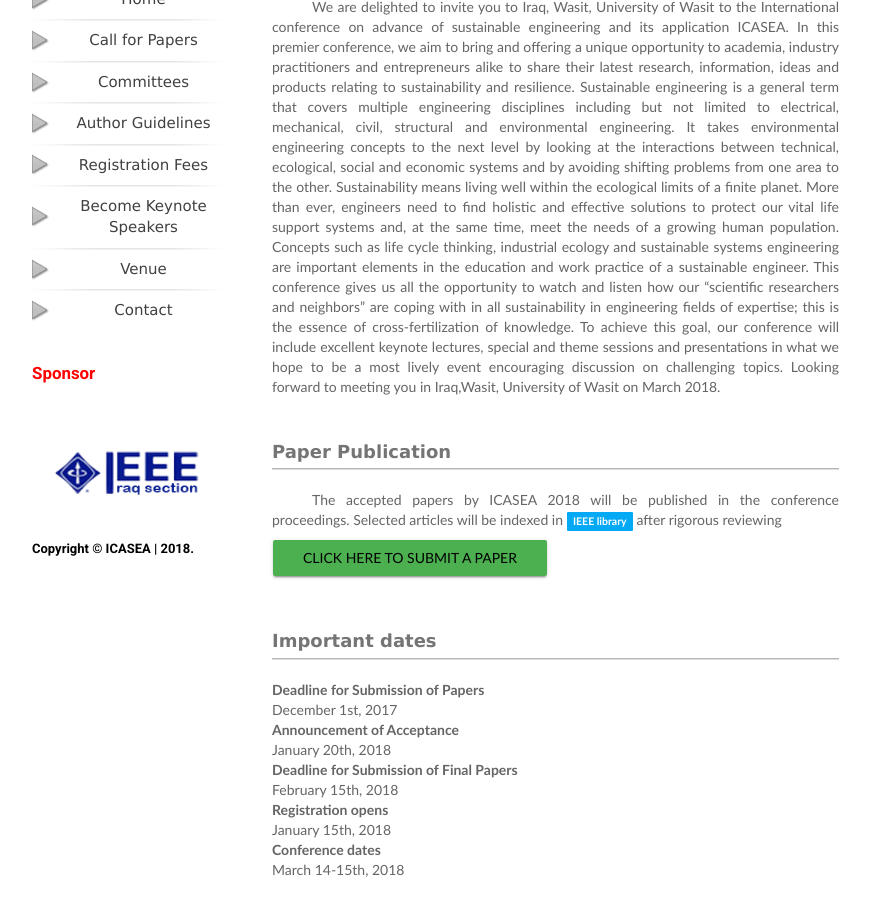
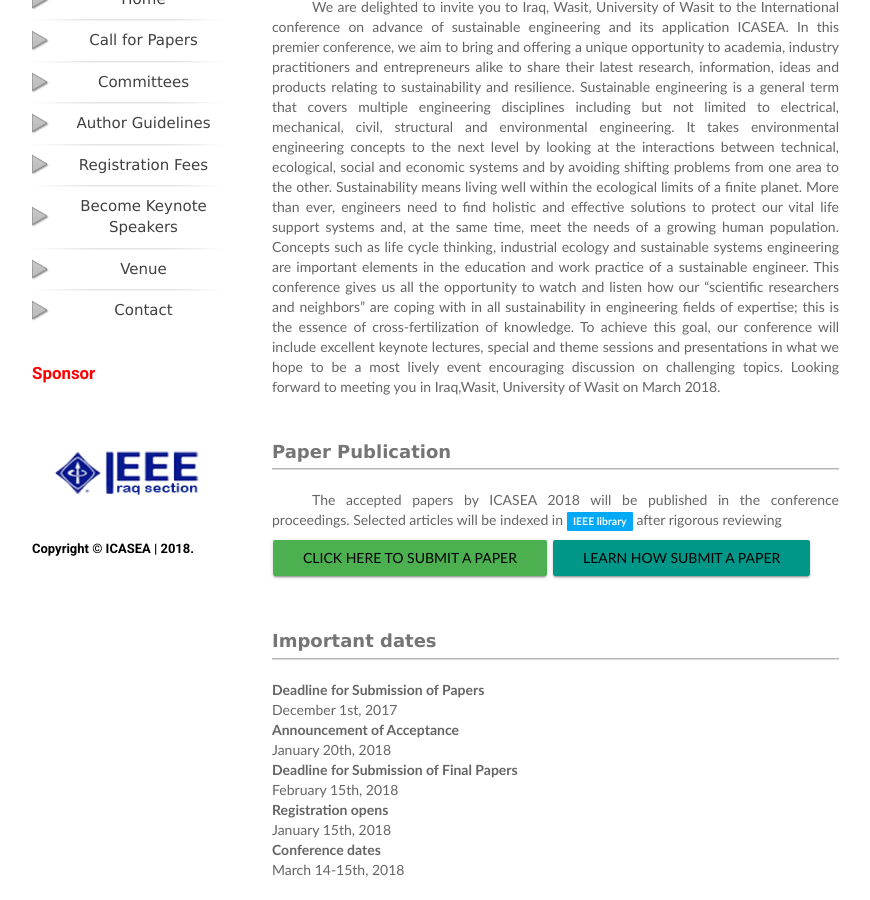
Before and after one commit to alaidi/ICOSEA, a Jekyll site: the page built from index.md, in a window 1280 px wide and 900 px high, scrolled down 661 px. Shown: the whole window, without its empty margins (177-1047 px from the left). Built offline with Jekyll 4.4.1, drawn with Linux system fonts in a browser that asks for light colours.

Commit message:
how to upload paper

```diff
--- a/_includes/home.html
+++ b/_includes/home.html
@@ -24,6 +24,7 @@ challenging topics. Looking forward to meeting you in Iraq,Wasit, University of
 <p class="indent">The accepted papers by ICASEA  2018 will be published in the conference proceedings.
 Selected articles will be indexed in <span class="label label-info">IEEE library</span> after rigorous reviewing </p>
 <a class="btn btn-raised btn-success" href="https://edas.info/N23720">Click here to Submit a paper</a>
+<a class="btn btn-raised btn-primary" href="https://youtu.be/IfeJDM0arg4">learn how Submit a paper</a>
 <p class="indent">&nbsp;</p>
 </div>
 <div id="import_date">
```
Also changed, not shown: 1 other file.
